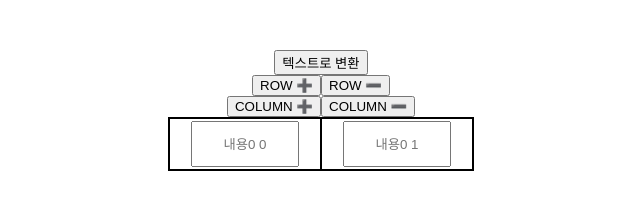
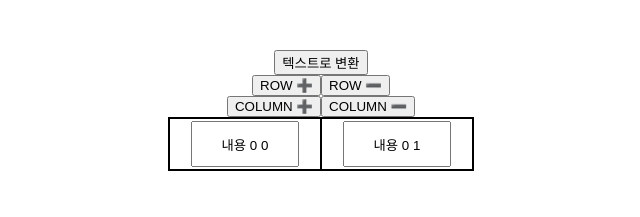
Before and after one commit to Barkshihun/table-to-text, a React (Vite) app: page / in a window 1280 px wide. Shown: the top 217 px of the page, without its empty margins (319-959 px from the left). Built offline with nearby package versions, Linux system fonts and the light colour scheme.

Commit message:
변환했다가 다시 돌아와도 표 상태가 그대로 유지되도록 구현

```diff
--- a/src/components/Output.tsx
+++ b/src/components/Output.tsx
@@ -1,20 +1,13 @@
 import { useState, useEffect } from "react";
-import { cellValueList } from "./TableContents";
+import { tempInputs } from "./TableContents";
 
-export default function Output() {
-  const cellValueToText = (cellValueList: string[][]) => {
+function Output() {
+  const tempInputsToText = (tempInputs: { [inputName: string]: string }) => {
     let temp: string[] = [];
-    for (let i = 0; i < cellValueList.length; i++) {
-      temp.push(...cellValueList[i]);
-    }
     return temp.toString();
   };
-  const a = cellValueToText(cellValueList);
   const [text, setText] = useState("변환에 실패하였습니다");
-  useEffect(() => {
-    console.log("Out", cellValueList);
-    setText(cellValueToText(cellValueList));
-  }, []);
+  useEffect(() => {}, []);
   // setText(a);
   const onChange = (event: React.ChangeEvent<HTMLTextAreaElement>) =>
     setText(event.target.value);
@@ -24,3 +17,4 @@ export default function Output() {
     </>
   );
 }
+export default Output;
--- a/src/components/Table.tsx
+++ b/src/components/Table.tsx
@@ -4,13 +4,17 @@ import { faPlus, faMinus } from "@fortawesome/free-solid-svg-icons";
 import { FontAwesomeIcon } from "@fortawesome/react-fontawesome";
 import { TableContents } from "./TableContents";
 
+let previousRows = 1;
+let previousCols = 2;
 function Table() {
-  const [rows, setRows] = useState(1);
-  const [cols, setCols] = useState(2);
-  const onRowPlus = () => setRows((currentRow) => ++currentRow);
-  const onRowMinus = () => setRows((currentRow) => --currentRow);
-  const onColPlus = () => setCols((currentCol) => ++currentCol);
-  const onColMinus = () => setCols((currentCol) => --currentCol);
+  console.log("R", previousRows);
+  const [rows, setRows] = useState(previousRows);
+  const [cols, setCols] = useState(previousCols);
+  const onRowPlus = () => setRows(++previousRows);
+  const onRowMinus = () => setRows(--previousRows);
+  const onColPlus = () => setCols(++previousCols);
+  const onColMinus = () => setCols(--previousCols);
+  console.log("RPP", previousRows);
   return (
     <>
       <div>
--- a/src/components/TableContents.tsx
+++ b/src/components/TableContents.tsx
@@ -3,36 +3,40 @@ import { faPlus, faMinus } from "@fortawesome/free-solid-svg-icons";
 import { FontAwesomeIcon } from "@fortawesome/react-fontawesome";
 
 // tr이 행, td가 열
-export let cellValueList: string[][] = [];
+let modifiedValue: string;
+let modifiedName: string;
+export let tempInputs: { [inputName: string]: string } = {};
 export function TableContents({ rows, cols }: { rows: number; cols: number }) {
-  // console.log("T", cellValueList);
-
+  console.log("Y", { ...tempInputs });
   const [inputs, setInputs]: [
     inputs: { [inputName: string]: string },
     setInputs: React.Dispatch<React.SetStateAction<{}>>
-  ] = useState({});
-  cellValueList = [];
+  ] = useState({ ...tempInputs });
+  console.log("PO", { ...tempInputs }, inputs);
   const onChange = (event: React.ChangeEvent<HTMLInputElement>) => {
     if (event.target.dataset.row && event.target.dataset.col) {
       const row: number = parseInt(event.target.dataset.row);
       const col: number = parseInt(event.target.dataset.col);
-      setInputs({ ...inputs, [event.target.name]: event.target.value });
-      cellValueList[row][col] = event.target.value;
+      modifiedValue = event.target.value;
+      modifiedName = event.target.name;
+      setInputs({ ...inputs, [event.target.name]: modifiedValue });
     }
   };
   const trList = [];
   for (let row = 0; row < rows; row++) {
     const tdList = [];
-    cellValueList[row] = [];
     for (let col = 0; col < cols; col++) {
       const inputName = `r${row}c${col}`;
+      const testValue = `내용 ${row} ${col}`;
+      console.log("inputName", inputName);
+      tempInputs[inputName] = testValue;
       tdList.push(
         <td key={`row${row}col${col}`}>
           <div>
             <input
               name={`r${row}c${col}`}
-              value={inputs[inputName] || ""}
-              placeholder={`내용${row} ${col}`}
+              value={inputs[inputName] || testValue}
+              placeholder={"우"}
               onChange={onChange}
               id={`row${row}col${col}`}
               data-row={row}
@@ -44,8 +48,11 @@ export function TableContents({ rows, cols }: { rows: number; cols: number }) {
     }
     trList.push(<tr key={`row${row}`}>{tdList.map((td) => td)}</tr>);
   }
-  // console.log("네임", nameObj);
-  // console.log("T", cellValueList);
+  console.log("PT", modifiedName, modifiedValue);
+  if (modifiedName && modifiedValue) {
+    tempInputs = { ...tempInputs, [modifiedName]: modifiedValue };
+  }
+  console.log("T", tempInputs, inputs);
   return (
     <>
       <tbody>{trList}</tbody>
```
